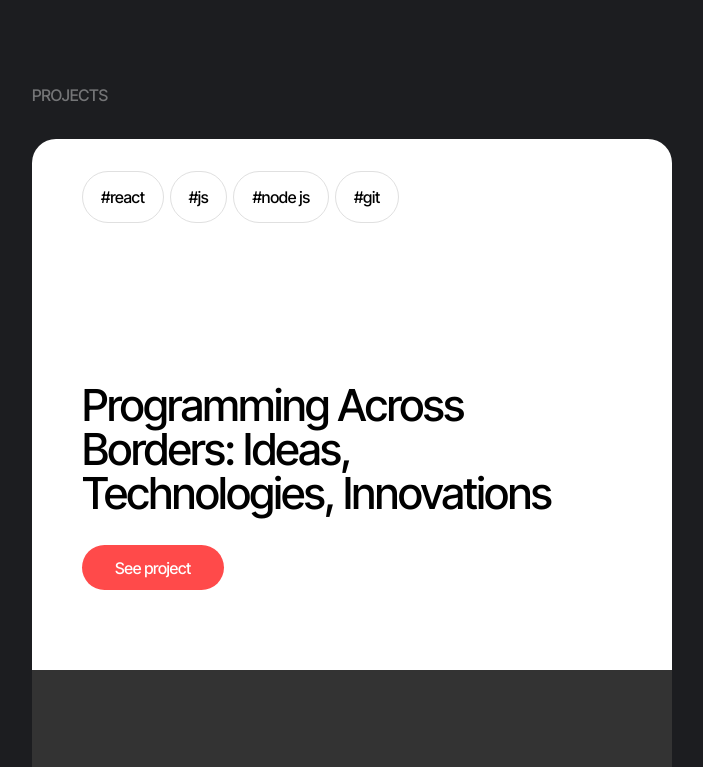
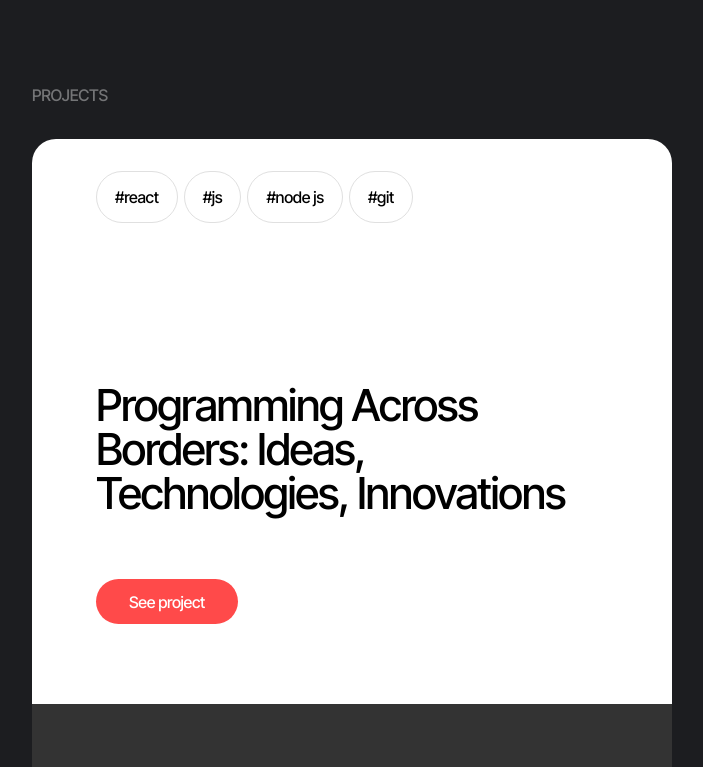
Before and after one commit to Marina-str-vit/devStorm, a website built with Vite: page src/index.html in a window 1280 px wide. Shown: the part 4680-5447 px from the top of the page, without its empty margins (288-991 px from the left). Built offline with nearby package versions, Linux system fonts and the light colour scheme; no server answers; files whose address does not match are found by name; what accordion-js would draw is missing.

Commit message:
update css

```diff
--- a/src/css/projects.css
+++ b/src/css/projects.css
@@ -41,7 +41,8 @@
     justify-content: flex-start;
     flex-direction: row;
     gap: 6px;
-    margin: 0 auto;
+    margin-left: 32px;
+    margin-top: 32px;
     padding-top: 32px;
     margin-bottom: 96px;
     box-sizing: border-box;
@@ -68,8 +69,7 @@
     letter-spacing: -0.03em;
     color: #000000;
     /* background */
-    margin-left: 20px;
-    margin-bottom: 30px;
+   margin: 0 0 32px 32px;
     max-width: 279px;
 }
 
@@ -86,7 +86,7 @@
     font-size: 16px;
     letter-spacing: -0.02em;
     color: #ffffff;
-    margin: 0 auto;
+    margin: 0 0 32px 32px;
 }
 
 .projects-btn:hover,
@@ -178,20 +178,18 @@
 
     .projects-content-block {
         max-width: 322px;
-        margin: 0;
-        margin-bottom: 160px;
-        margin-left: 50px;
+        margin: 0 0 160px 64px;
     }
 
     .projects-text {
-        margin-left: 50px;
+        margin: 0 0 64px 64px;
         font-size: 44px;
         line-height: 1;
         max-width: 494px;
     }
 
     .projects-btn {
-        margin-left: 50px;
+        margin: 0 0 64px 64px;
         margin-bottom: 80px;
     }
 
--- a/src/partials/projects.html
+++ b/src/partials/projects.html
@@ -15,12 +15,12 @@
               <p class="projects-text">
                 Programming Across Borders: Ideas, Technologies, Innovations
               </p>
-              <a
+              <form
                 href="https://marina-str-vit.github.io/devStorm/"
                 target="_blank"
               >
                 <button class="projects-btn" type="button">See project</button>
-              </a>
+              </form>
             </li>
             <li class="projects-item-black">
               <img
@@ -47,12 +47,12 @@
               <p class="projects-text">
                 Programming Across Borders: Ideas, Technologies, Innovations
               </p>
-              <a
+              <form
                 href="https://marina-str-vit.github.io/devStorm/"
                 target="_blank"
               >
                 <button class="projects-btn" type="button">See project</button>
-              </a>
+              </form>
             </li>
 
             <li class="projects-item-black">
@@ -80,12 +80,12 @@
               <p class="projects-text">
                 Programming Across Borders: Ideas, Technologies, Innovations
               </p>
-              <a
+              <form
                 href="https://marina-str-vit.github.io/devStorm/"
                 target="_blank"
               >
                 <button class="projects-btn" type="button">See project</button>
-              </a>
+              </form>
             </li>
 
             <li class="projects-item-black">
```
